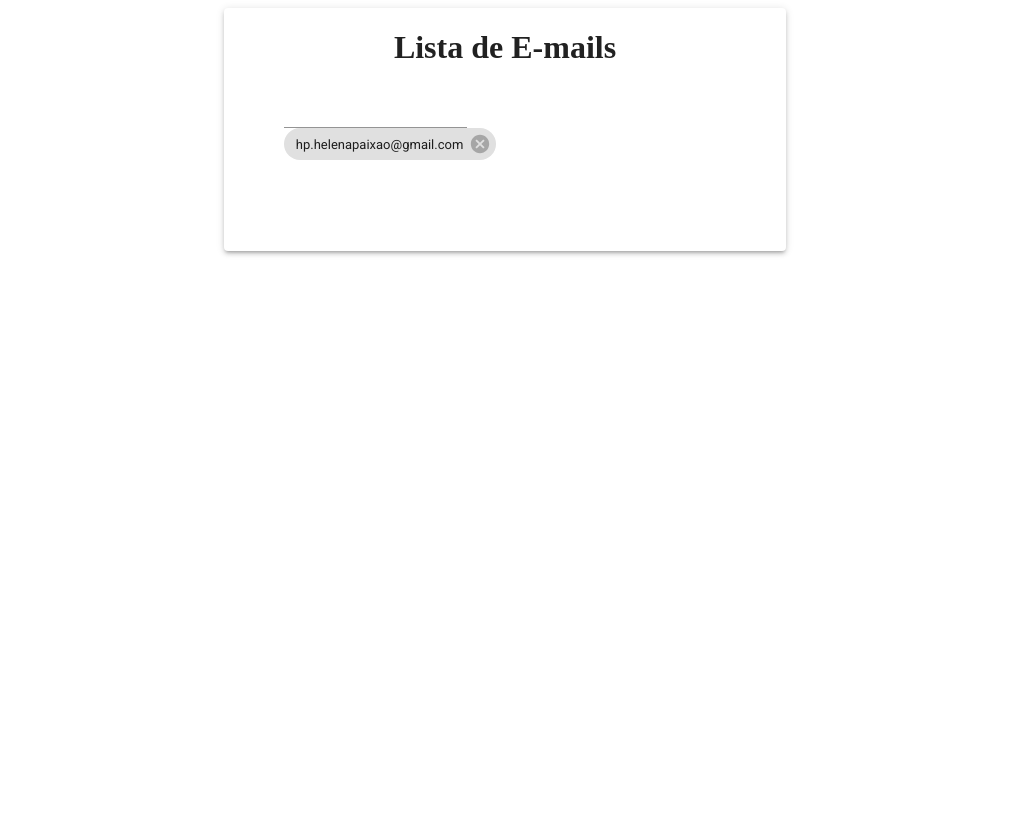
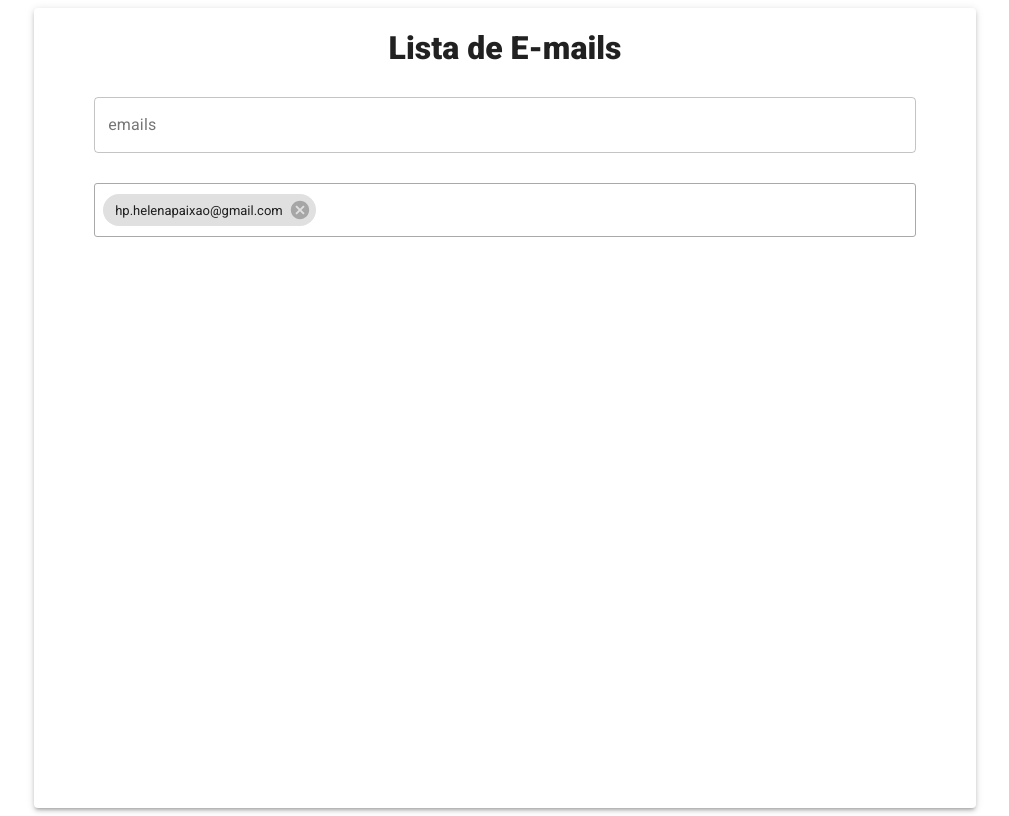
Before and after one commit to helenapaixao/react-tags-input, a React app: page / in a window 1280 px wide. Shown: the whole page, without its empty margins (135-1144 px from the left). Built offline with nearby package versions, Linux system fonts and the light colour scheme.

Commit message:
fix: config project

```diff
--- a/package.json
+++ b/package.json
@@ -13,11 +13,13 @@
   "dependencies": {
     "@babel/polyfill": "^7.12.1",
     "@material-ui/core": "4.3.0",
+    "@testing-library/user-event": "^13.2.1",
     "formik": "^2.2.9",
     "react": "^17.0.2",
     "react-dom": "^17.0.2",
     "react-router-dom": "^5.2.0",
-    "styled-components": "^5.3.0"
+    "styled-components": "^5.3.0",
+    "validator": "^13.6.0"
   },
   "devDependencies": {
     "@testing-library/jest-dom": "^5.14.1",
--- a/src/components/Display/index.tsx
+++ b/src/components/Display/index.tsx
@@ -2,8 +2,11 @@ import React, { useContext } from 'react'
 import { Grid, Chip } from '@material-ui/core'
 
 import { TagContext } from '../../context/TagContext'
+import useStyles from './styles'
 
-const Display: React.FC = () => {
+const TagsDisplay: React.FC = () => {
+  const classes = useStyles()
+
   const { emails, setEmails } = useContext(TagContext)
 
   const handleDelete = (index: number) => () => {
@@ -13,12 +16,18 @@ const Display: React.FC = () => {
   }
 
   return (
-    <Grid>
+    <Grid className={classes.ContainerBox}>
       {emails.map((item, index) => (
-        <Chip key={index} tabIndex={-1} label={item} onDelete={handleDelete(index)} />
+        <Chip
+          className={classes.tagsItem}
+          key={index}
+          tabIndex={-1}
+          label={item}
+          onDelete={handleDelete(index)}
+        />
       ))}
     </Grid>
   )
 }
 
-export default Display
+export default TagsDisplay
--- /dev/null
+++ b/src/components/Display/styles.ts
@@ -0,0 +1,29 @@
+import { makeStyles } from '@material-ui/styles'
+
+const useStyles = makeStyles(() => ({
+  ContainerBox: {
+    marginTop: 30,
+    border: '1px solid darkgray',
+    borderRadius: 3,
+    padding: 7,
+    overflowY: 'auto',
+    maxHeight: 275,
+
+    '&::-webkit-scrollbar': {
+      height: '0.9em',
+    },
+    '&::-webkit-scrollbar-track': {
+      background: 'rgb(238, 238, 238)',
+    },
+    '&::-webkit-scrollbar-thumb': {
+      backgroundColor: 'darkgray',
+      borderRadius: 20,
+      border: '3px solid rgb(238, 238, 238)',
+    },
+  },
+  tagsItem: {
+    margin: '3px 1px',
+  },
+}))
+
+export default useStyles
--- a/src/components/TagsInput/TagsInput.tsx
+++ b/src/components/TagsInput/TagsInput.tsx
@@ -1,34 +1,72 @@
-import React, { useEffect } from "react";
-import Chip from "@material-ui/core/Chip";
-import TextField from "@material-ui/core/TextField";
+import React, { useContext, useState} from 'react'
+import { TextField } from '@material-ui/core'
+import { TagContext } from '../../context/TagContext'
 
-export default function TagsInput(props) {
-  const { onSelectTags, tags, ...other } = props;
-  const [ selectedItem, setSelectedItem ] = React.useState([]);
-  useEffect(() => {
-    setSelectedItem(tags);
-  }, [tags]);
+const TagsInput: React.FC = () => {
+  const { emails, setEmails } = useContext(TagContext)
+  const [tags, setTags] = useState<string[]>([
+    "contato@rarolabs.com.br",
+    "nao-responda@rarolabs.com.br"
+  ]);
 
-  const handleDelete = (item) => () => {
-    return item;
-  };
+
+  const registerCharacters: object = {
+    0: 'NumpadEnter',
+    1: 'Tab',
+    3: 'Slash',
+    4: 'Space',
+    5: 'Enter',
+  }
+
+  const validEmail = (email: string) => {
+    const regexEmail: RegExp =
+      /^(([^<>()[\]\\.,;:\s@\"]+(\.[^<>()[\]\\.,;:\s@\"]+)*)|(\".+\"))@((\[[0-9]{1,3}\.[0-9]{1,3}\.[0-9]{1,3}\.[0-9]{1,3}\])|(([a-zA-Z\-0-9]+\.)+[a-zA-Z]{2,}))$/i
+
+    if (regexEmail.test(email)) {
+      emails.push(email)
+      setEmails([...emails])
+    }
+  }
+
+  const insertInputValue = (e: any) => {
+    for (let i in registerCharacters) {
+      if (e.code === registerCharacters[i]) {
+        e.preventDefault()
+
+        if (e.target.value.indexOf(';') >= 0) {
+          const arrayEmails: string[] = e.target.value.split(';')
+
+          arrayEmails.forEach((element: string, index: number) => {
+            arrayEmails[index] = element.trim()
+            validEmail(arrayEmails[index])
+          })
+          e.target.value = ''
+        } else {
+          validEmail(e.target.value)
+          e.target.value = ''
+        }
+      }
+    }
+  }
+
+
 
   return (
-    <TextField
-      InputProps={{
-        startAdornment: selectedItem.map((item) => (
-          <Chip
-            key={item}
-            tabIndex={-1}
-            label={item}
-            onDelete={handleDelete(item)}
-          />
-        ))
-      }}
-      {...other}
-    />
-  );
+    <>
+      <TextField
+        onKeyDown={insertInputValue}
+        fullWidth
+        variant="outlined"
+        id="emails"
+        name="emails"
+        placeholder="Adiciona um novo e-mail"
+        label="emails"
+      />
+    </>
+  )
 }
+
 TagsInput.defaultProps = {
-  tags: []
-};
+  tags: [],
+}
+export default TagsInput
--- a/src/context/TagContext.tsx
+++ b/src/context/TagContext.tsx
@@ -6,8 +6,11 @@ interface TagList {
 }
 
 const TagContext = createContext<TagList>({ emails: [], setEmails: null })
+
 const TagContextProvider = ({ children }: { children: ReactNode }) => {
-  const [emails, setEmails] = useState<string[]>(['hp.helenapaixao@gmail.com'])
+  const [emails, setEmails] = useState<string[]>([
+    'hp.helenapaixao@gmail.com',
+  ])
 
   return <TagContext.Provider value={{ emails, setEmails }}>{children}</TagContext.Provider>
 }
--- a/src/pages/Home/styles.ts
+++ b/src/pages/Home/styles.ts
@@ -1,18 +1,17 @@
-
 import { makeStyles } from '@material-ui/styles'
 
 const style = makeStyles(() => ({
   Container: {
     padding: '0 60px',
-    height: '15.2rem',
-     width: '35%',
+    width: '65%',
+    height: '100vh',
   },
 
   Title: {
-
     textAlign: 'center',
     marginBottom: 30,
+    fontFamily: 'Roboto',
   },
 }))
 
-export default style;
+export default style
--- a/src/styles/global.ts
+++ b/src/styles/global.ts
@@ -17,12 +17,10 @@ export default createGlobalStyle`
     color: ${(props) => props.theme.colors.text};
     font-size: 20px;
   }
-  body, input, button {
+  body, input {
     font: 16px Roboto, sans-serif;
   }
-  button {
-    cursor: pointer;
-  }
+
   .page{
     position:absolute;
     top:0;
```
Also changed, not shown: src/pages/Home/index.tsx (+6 -2 lines), 2 other files (tests, documents, lock files or other folders).
